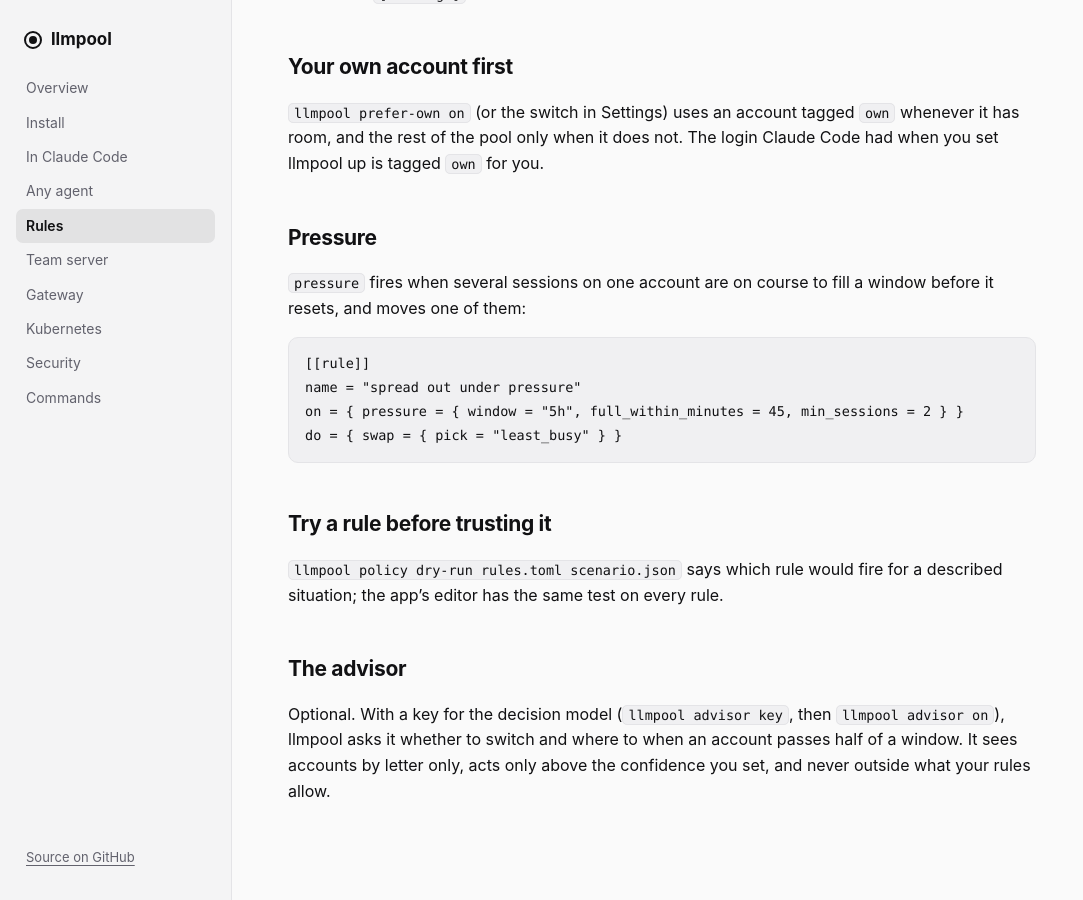
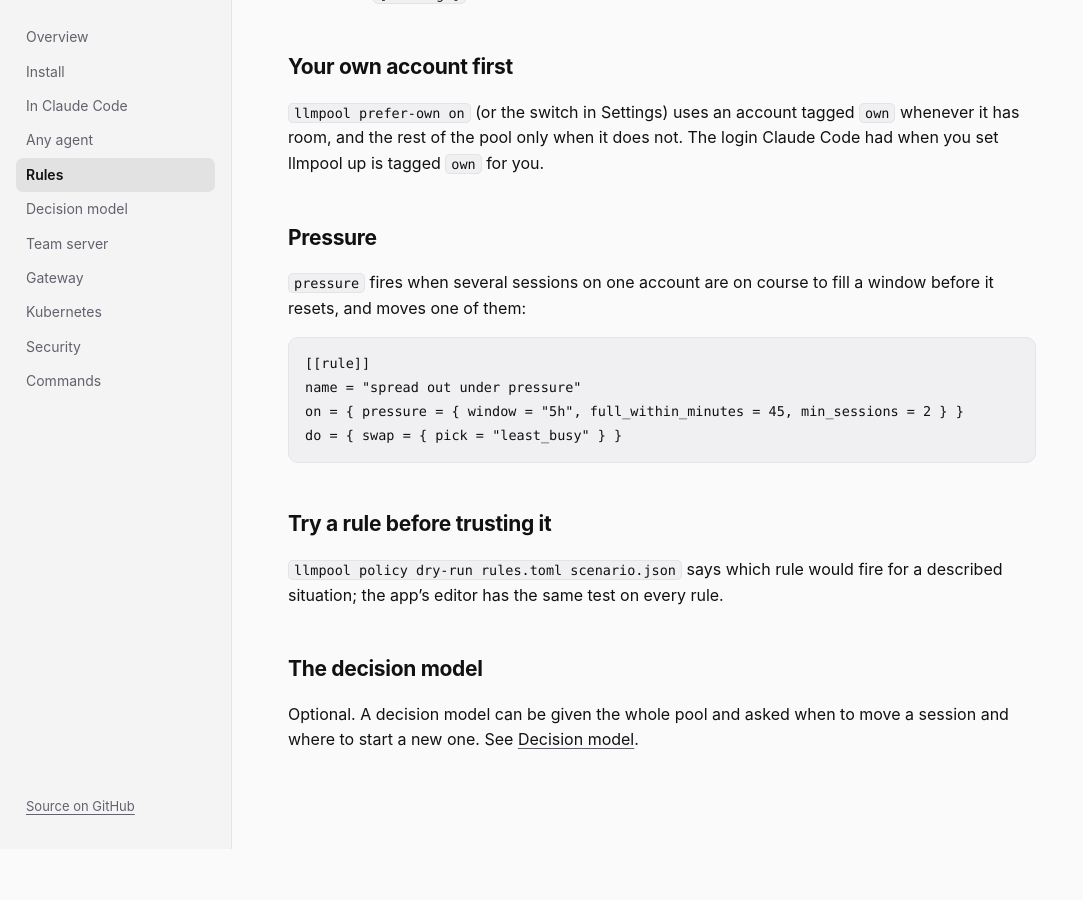
Before and after one commit to shakedaskayo/llmpool, a Jekyll site: the page built from docs/rules.md, in a window 1280 px wide and 900 px high, scrolled down 1417 px. Shown: the whole window, without its empty margins (0-1083 px from the left). Built offline with Jekyll 4.4.1, drawn with Linux system fonts in a browser that asks for light colours; our own code applies the rules of GitHub Pages for plain Markdown files; after the commit the page ends 2266 px from its top, so only the background shows below that.

Commit message:
docs: the decision model, and what it does for a team under heavy use

```diff
--- a/docs/_config.yml
+++ b/docs/_config.yml
@@ -9,6 +9,7 @@
   - {title: In Claude Code, url: /claude-code/}
   - {title: Any agent, url: /agents/}
   - {title: Rules, url: /rules/}
+  - {title: Decision model, url: /decisions/}
   - {title: Team server, url: /team/}
   - {title: Gateway, url: /gateway/}
   - {title: Kubernetes, url: /kubernetes/}
--- a/docs/rules.md
+++ b/docs/rules.md
@@ -54,6 +54,6 @@
 
 `llmpool policy dry-run rules.toml scenario.json` says which rule would fire for a described situation; the app's editor has the same test on every rule.
 
-## The advisor
+## The decision model
 
-Optional. With a key for the decision model (`llmpool advisor key`, then `llmpool advisor on`), llmpool asks it whether to switch and where to when an account passes half of a window. It sees accounts by letter only, acts only above the confidence you set, and never outside what your rules allow.
+Optional. A decision model can be given the whole pool and asked when to move a session and where to start a new one. See [Decision model]({{ '/decisions/' | relative_url }}).
```
Also changed, not shown: docs/decisions.md (added, +60 -0 lines), docs/index.md (+1 -0 lines), README.md.
